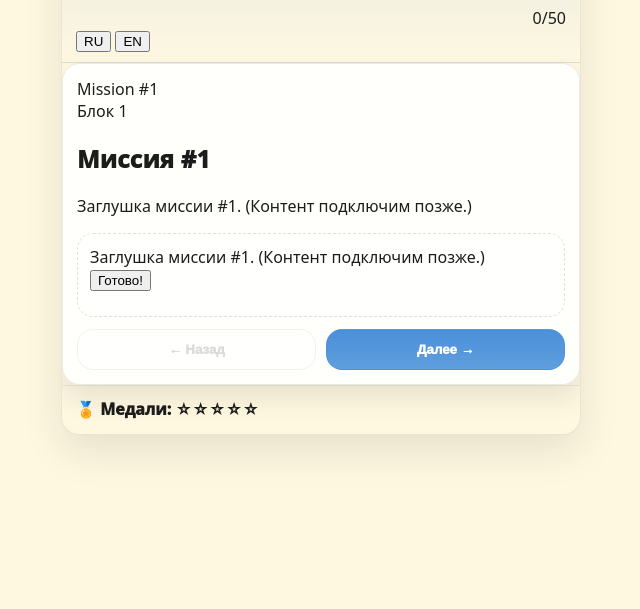
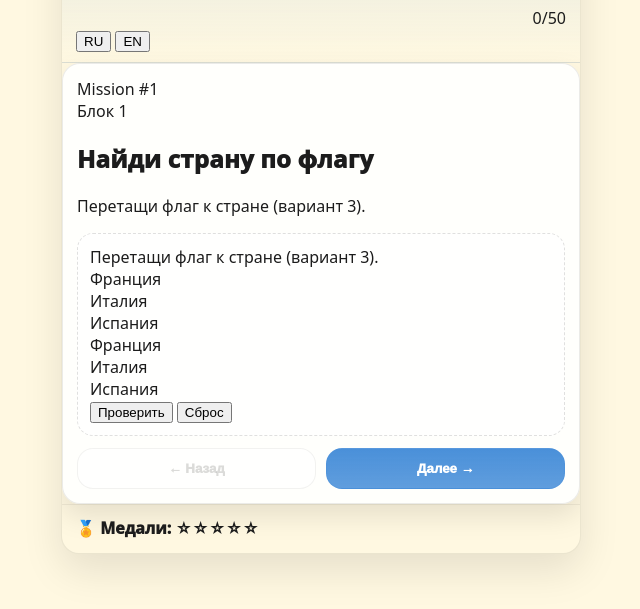
Before and after one commit to dorvir18/master-explorer, a plain HTML site: page docs/index.html in a window 1280 px wide. Shown: the part 79-688 px from the top of the page, without its empty margins (319-959 px from the left). Drawn offline with Linux system fonts and the light colour scheme.

Commit message:
Update index.html

```diff
--- a/docs/index.html
+++ b/docs/index.html
@@ -89,8 +89,8 @@
       <div id="mx-toast-text" class="mx-toast-text">...</div>
     </div>
   </main>
+<script src="./missions_ru.js"></script>
+<script defer src="./master_explorer.js"></script>
 
-  <!-- Core engine -->
-  <script defer src="./master_explorer.js"></script>
 </body>
 </html>
```
